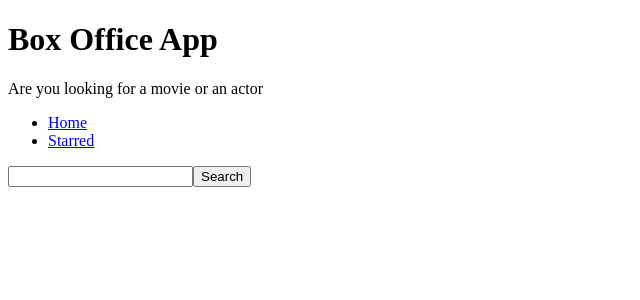
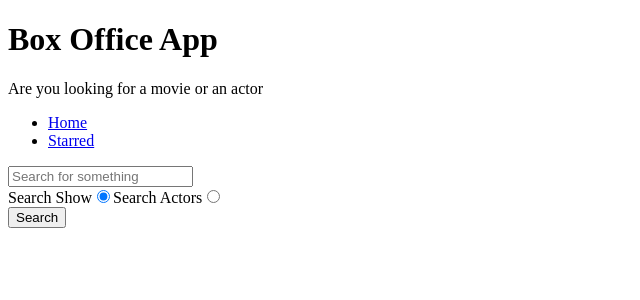
Before and after one commit to harshtripathi24/box-office-app, a React (Create React App) app: page / in a window 1280 px wide. Shown: the top 300 px of the page, without its empty margins (0-640 px from the left). Built offline with nearby package versions, Linux system fonts and the light colour scheme.

Commit message:
Added Search Option

```diff
--- a/src/components/Result.js
+++ b/src/components/Result.js
@@ -6,6 +6,7 @@
       return <div> No Result</div>;
     }
     if (result && result.length > 0) {
+      if (result[0].show) {
         return (
           <div>
             {result.map(item => {
@@ -18,6 +19,20 @@
           </div>
         );
       }
+      if (result[0].person) {
+        return (
+          <div>
+            {result.map(item => {
+              return (
+                <div key={item.person.id}>
+                  <p>{item.person.name}</p>
+                </div>
+              );
+            })}
+          </div>
+        );
+      }
+    }
 
     return null;
   };
--- a/src/pages/Home.js
+++ b/src/pages/Home.js
@@ -4,8 +4,10 @@
 
 const Home = () => {
   const [input, setInput] = useState('');
-  const url = `https://api.tvmaze.com/search/shows?q=${input}`;
   const [result, setResult] = useState(null);
+  const [searchOption, setSearchOption] = useState('shows');
+  const isSearchShows = searchOption === 'shows';
+  const url = `https://api.tvmaze.com/search/${searchOption}?q=${input}`;
 
   const onInputChange = ev => {
     setInput(ev.target.value);
@@ -20,16 +22,45 @@
       onSearch();
     }
   };
+  const handleRadio = ev => {
+    setSearchOption(ev.target.value);
+  };
+  console.log(searchOption);
 
   return (
     <MainPageLayout>
       <input
         type="text"
         name="searcBox"
+        placeholder="Search for something"
         onChange={onInputChange}
         onKeyDown={onPressEnter}
         value={input}
       />
+      <div>
+        <label htmlFor="search-shows">
+          Search Show
+          <input
+            type="radio"
+            name="sarch-show"
+            id="search-show"
+            value="shows"
+            onChange={handleRadio}
+            checked={isSearchShows}
+          />
+        </label>
+        <label htmlFor="search-actors">
+          Search Actors
+          <input
+            type="radio"
+            name="sarch-actors"
+            id="search-actors"
+            value="people"
+            onChange={handleRadio}
+            checked={!isSearchShows}
+          />
+        </label>
+      </div>
       <button type="button" onClick={onSearch}>
         Search
       </button>
```
Lines whose indentation alone changed are shown as unchanged.
